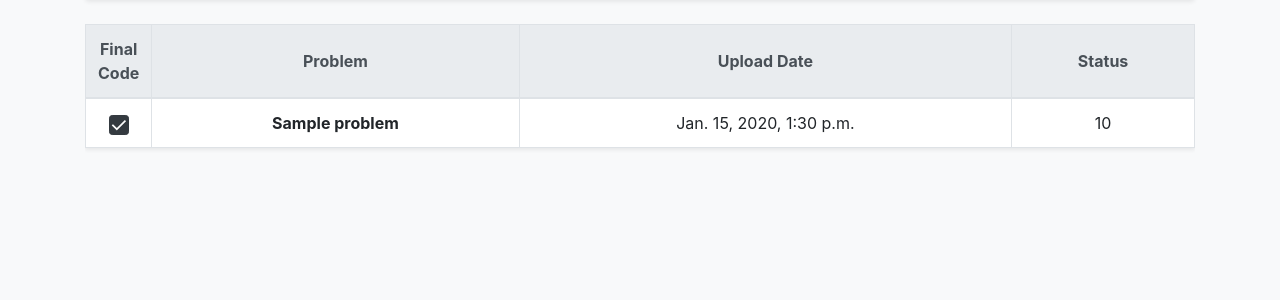
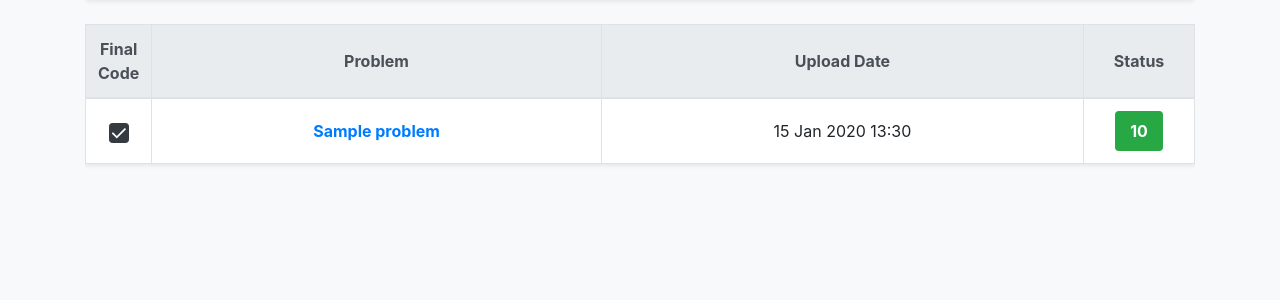
Before and after one commit to sajadhsm/codavar, a Django app: template main/templates/main/contest_submissions.html in a window 1280 px wide. Shown: the part 138-438 px from the top of the page. Run offline with Django 3.2, Linux system fonts and the light colour scheme; the template is opened without the code that fills it: values that come from a table or form of the project are taken from there, others are empty; tables that the repository leaves empty hold one stand-in row (values such as "Sample post"); some libraries are stand-ins or nearby versions.

Commit message:
Add problem score and related UI changes

```diff
--- a/main/models.py
+++ b/main/models.py
@@ -31,6 +31,7 @@ class Problem(models.Model):
     title = models.CharField(max_length=200)
     text = models.TextField()
     contest = models.ForeignKey(Contest, on_delete=models.CASCADE)
+    score = models.PositiveIntegerField(default=10)
     # used as module path for __import__
     selenium_script_as_module_string = models.CharField(max_length=500)
 
--- a/main/templates/main/contest_submissions.html
+++ b/main/templates/main/contest_submissions.html
@@ -2,17 +2,28 @@
 
 {% block stylesheet %}
 <style>
+    table th,
+    table td {
+        vertical-align: middle !important;
+    }
+
     .check-link {
         position: relative;
         width: 20px;
         height: 20px;
     }
+
     .check-link span {
         position: absolute;
         left: 50%;
         top: 50%;
         transform: translate(-50%, -50%);
         font-size: 1.3rem;
+    }
+    .sub-status-td span {
+        display: inline-block;
+        min-width: 3rem;
+        font-weight: bold;
     }
 </style>
 {% endblock %}
@@ -21,7 +32,8 @@
 <div class="container">
     <nav class="p-2 nav bg-white shadow-sm rounded border mt-4">
         <a class="nav-link text-secondary" href="{% url 'contest_index' contest_pk %}">Problems</a>
-        <a class="nav-link bg-secondary text-white rounded" href="{% url 'contest_submissions' contest_pk %}">Submissions</a>
+        <a class="nav-link bg-secondary text-white rounded"
+            href="{% url 'contest_submissions' contest_pk %}">Submissions</a>
         <a class="nav-link text-secondary" href="{% url 'contest_leaderboard' contest_pk %}">Leaderboard</a>
     </nav>
 </div>
@@ -31,25 +43,38 @@
         <table class="table table-bordered bg-white shadow-sm text-center">
             <thead class="thead-light">
                 <tr>
-                    <th scope="col" style="width: 5%; vertical-align: middle;">Final Code</th>
-                    <th scope="col" style="vertical-align: middle;">Problem</th>
-                    <th scope="col" style="vertical-align: middle;">Upload Date</th>
-                    <th scope="col" style="vertical-align: middle;">Status</th>
+                    <th scope="col" style="width: 5%;">Final Code</th>
+                    <th scope="col">Problem</th>
+                    <th scope="col">Upload Date</th>
+                    <th scope="col" style="width: 10%;">Status</th>
                 </tr>
             </thead>
             <tbody>
                 {% for sub in submissions %}
                 <tr>
                     <td>
-                        <a href="{% url 'set_as_final_sub' contest_pk sub.pk %}" class="check-link btn btn-sm {% if sub.is_final %}btn-dark{% else %}btn-outline-dark{% endif %}">
+                        <a href="{% url 'set_as_final_sub' contest_pk sub.pk %}"
+                            class="check-link btn btn-sm {% if sub.is_final %}btn-dark{% else %}btn-outline-dark{% endif %}">
                             {% if sub.is_final %}
                             <span>&#10003;</span>
                             {% endif %}
                         </a>
                     </td>
-                    <th scope="row">{{ sub.problem.title }}</th>
-                    <td>{{ sub.upload_date }}</td>
-                    <td>{{ sub.judge_score }}</td>
+                    <th scope="row">
+                        <a href="{% url 'contest_problem' contest_pk sub.problem.pk %}" class="text-decoration-none">
+                            {{ sub.problem.title }}
+                        </a>
+                    </th>
+                    <td>{{ sub.upload_date|date:"d M Y H:i"}}</td>
+                    <td class="sub-status-td">
+                        {% if sub.judge_score == sub.problem.score %}
+                        <span class="bg-success text-white p-2 rounded">{{ sub.judge_score }}</span>
+                        {% elif sub.judge_score == None %}
+                        <span class="bg-warning text-dark p-2 rounded">Pending</span>
+                        {% else %}
+                        <span class="bg-danger text-white p-2 rounded">{{ sub.judge_score }}</span>
+                        {% endif %}
+                    </td>
                 </tr>
                 {% endfor %}
             </tbody>
```
Also changed, not shown: main/templates/main/contest.html (+8 -2 lines), main/templates/main/contest_leaderboard.html (+13 -4 lines), main/migrations/0007_problem_score.py (added). Lines whose indentation alone changed are shown as unchanged.
